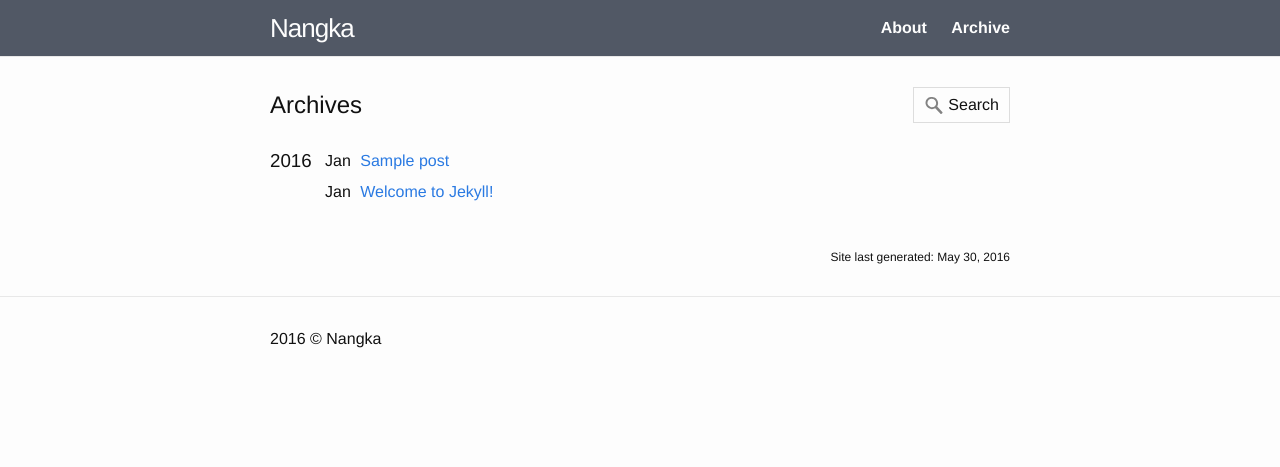
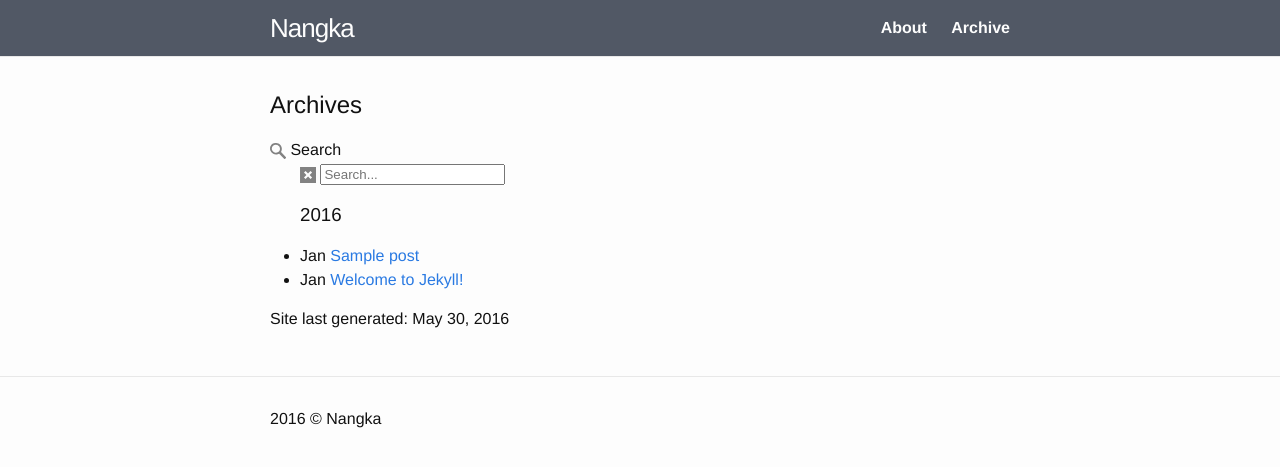
Before and after one commit to jjeewon/jjeewon.github.com, a Jekyll site: the page built from archive.md, in a window 1280 px wide. Shown: the top 467 px of the page. Built offline with Jekyll 4.4.1, drawn with Linux system fonts in a browser that asks for light colours.

Commit message:
Update main.scss

```diff
--- a/css/main.scss
+++ b/css/main.scss
@@ -49,6 +49,5 @@ $on-laptop:        800px;
 @import
         "base",
         "layout",
-        "archive",
         "syntax-highlighting"
 ;
```
